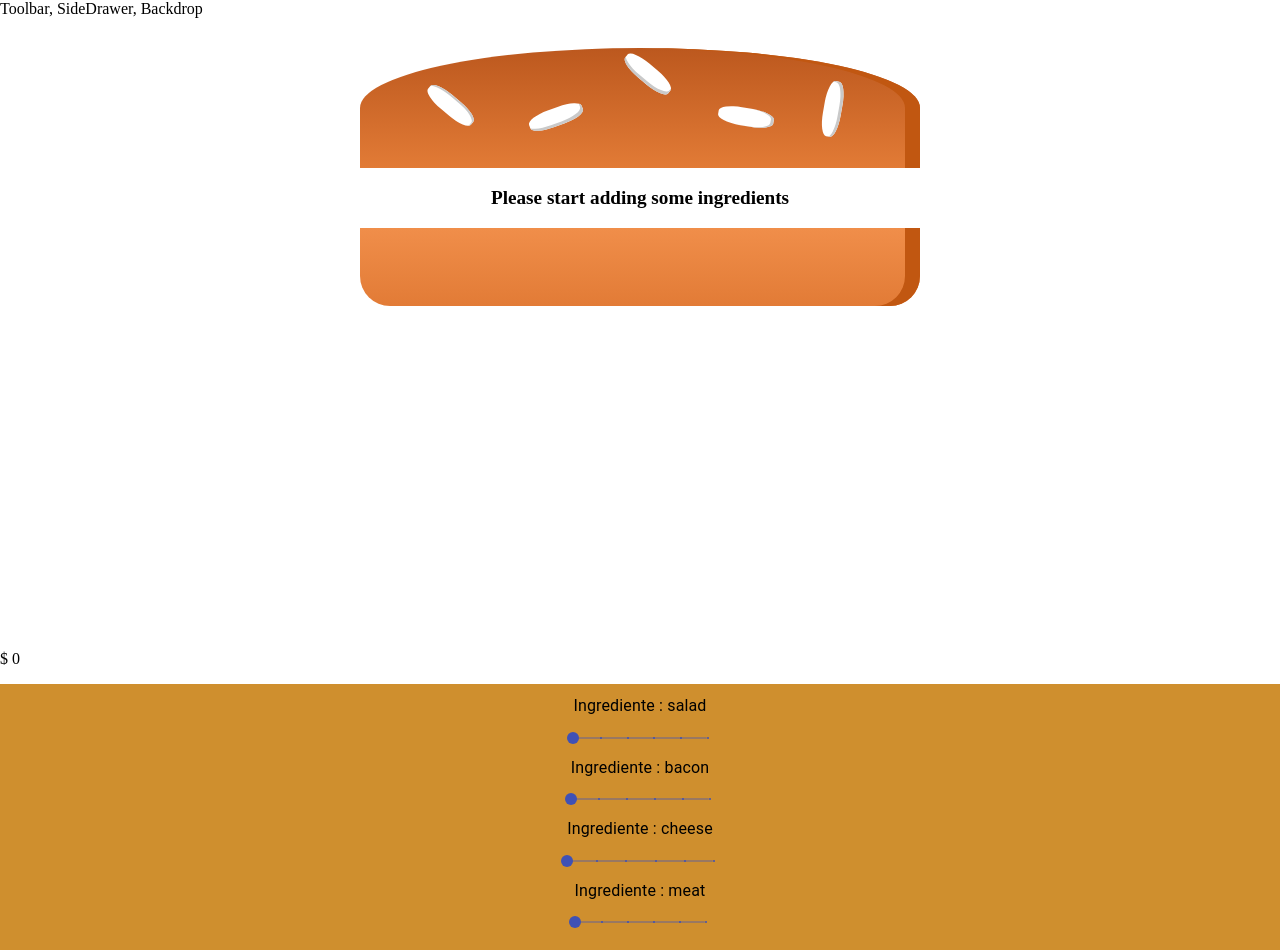
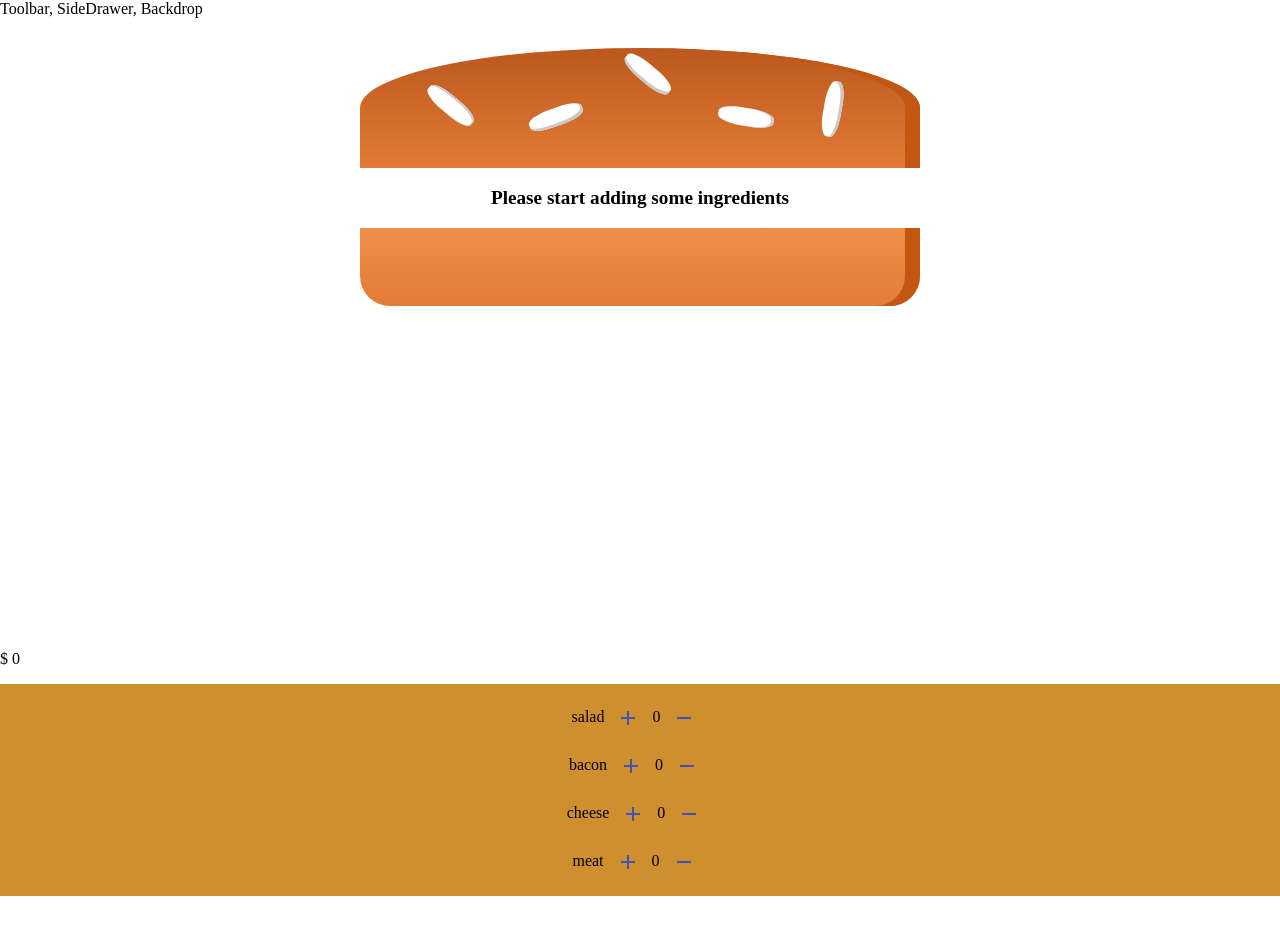
Before and after one commit to lriverd/burguer-builder-course, a React (Create React App) app: page / in a window 1280 px wide. After the commit the page ends 896 px from the top, so only its background shows below. Built offline with nearby package versions, Linux system fonts and the light colour scheme.

Commit message:
feat(burger): add ingredients

```diff
--- a/src/components/BuilderControl/BuilderControls.js
+++ b/src/components/BuilderControl/BuilderControls.js
@@ -12,7 +12,7 @@ const builderControls = (props) => {
 				type={igKey}
 				key={igKey}
 				quantity={props.ingredients[igKey]}
-        change={props.changeIngs}/>
+				added={() => props.addIngredient(igKey)}/>
 
 		});
 
--- a/src/components/BuilderControl/IngredientControl/IngredientControl.js
+++ b/src/components/BuilderControl/IngredientControl/IngredientControl.js
@@ -1,30 +1,25 @@
 import React from 'react';
 
-import Typography from '@material-ui/core/Typography';
-import Slider from '@material-ui/core/Slider';
-
+import IconButton from '@material-ui/core/IconButton';
+import AddIcon from '@material-ui/icons/Add';
+import RemoveIcon from '@material-ui/icons/Remove';
 
 const ingredientControl = (props) => {
-    const value = props.quantity;
-
-    return (
-        <div>
-            <Typography id="discrete-slider-small-steps" gutterBottom>
-                Ingrediente : {props.type}
-            </Typography>
-            <Slider
-                defaultValue={props.quantity}
-                aria-labelledby="discrete-slider-small-steps"
-                step={1}
-                marks
-                min={0}
-                max={5}
-                valueLabelDisplay="auto"
-                value={value}
-                //onChange={props.change(props.key, value)}
-            />
-        </div>
-    );
+	return (
+		<div>
+			{props.type}
+			<IconButton
+				color="primary"
+				aria-label="add ingredient"
+				onClick={props.added}>
+				<AddIcon/>
+			</IconButton>
+			{props.quantity}
+			<IconButton color="primary" aria-label="remove ingredient">
+				<RemoveIcon/>
+			</IconButton>
+		</div>
+	);
 }
 
 export default ingredientControl;
--- a/src/components/Burger/Burger.js
+++ b/src/components/Burger/Burger.js
@@ -14,11 +14,8 @@ const burger = (props) => {
         .reduce((arr, el) => {
             return arr.concat(el);
         }, []);
-
-    if(transformedIngredients){
+    if(transformedIngredients.length === 0){
         transformedIngredients = <p>Please start adding some ingredients</p>
-    }else{
-
     }
 
     return (
--- a/src/containers/BurgerBuilder/BurgerBuilder.js
+++ b/src/containers/BurgerBuilder/BurgerBuilder.js
@@ -1,4 +1,4 @@
-import React, { Component } from 'react';
+import React, {Component} from 'react';
 
 import Aux from '../../hoc/Aux'
 import Burger from '../../components/Burger/Burger';
@@ -16,17 +16,13 @@ class BurgerBuilder extends Component {
 		totalPrice: 0
 	}
 
-    changeIngredient = (ingKey, value) => {
-        let newIngredients = { ...this.state.ingredients };
+	addIngredient = (ingredient) => {
+		const updateIngredients = {
+			...this.state.ingredients
+		}
+		updateIngredients[ingredient] += 1;
 
-        newIngredients[ingKey] = value;
-
-        this.setState({ ingredients: newIngredients });
-    }
-
-    calculateTotalPrice = () => {
-        let total = Math.random() * 3 + 5;
-        this.setState({totalPrice: total})
+		this.setState({ingredients: updateIngredients})
 	}
 
 	render() {
@@ -34,11 +30,10 @@ class BurgerBuilder extends Component {
 			<Aux>
 				<Burger
 					ingredients={this.state.ingredients}
-                    change={this.changeIngredient}
 				/>
 				<p>$ {this.state.totalPrice}</p>
 				<BuilderControls
-                    changeIngs={this.changeIngredient}
+					addIngredient={this.addIngredient}
 					ingredients={this.state.ingredients}
 				/>
 			</Aux>
```
Also changed, not shown: 1 other file (tests, documents, lock files or other folders). Lines whose indentation alone changed are shown as unchanged.
